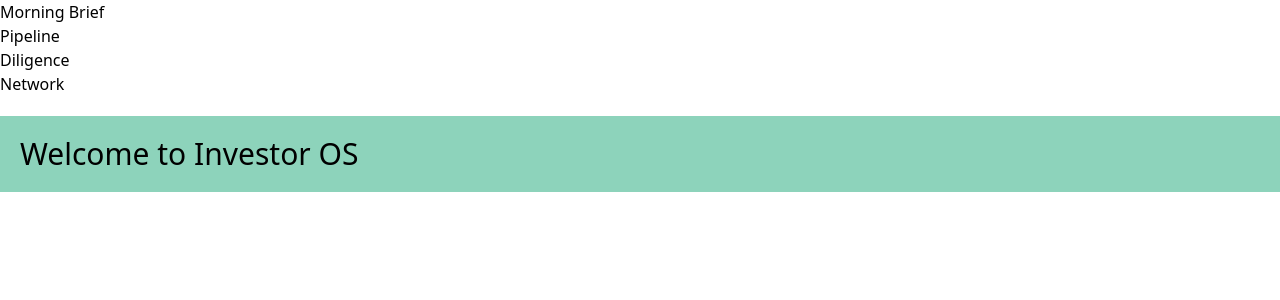
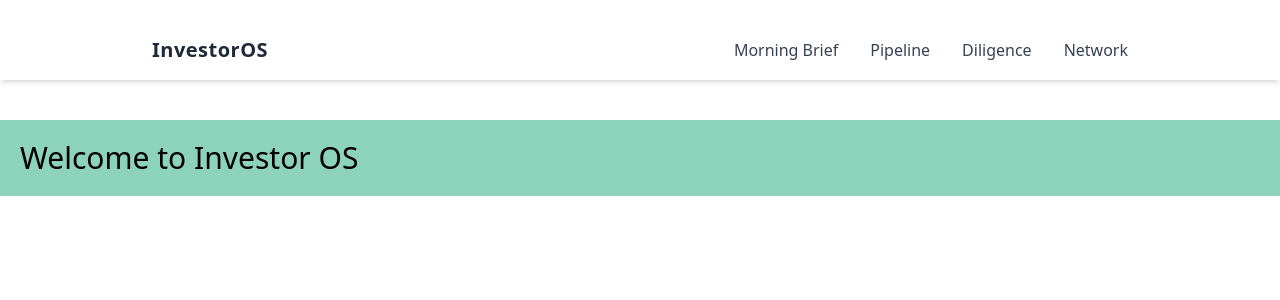
Before and after one commit to ShahzodProgramming/Lumora-Hackaton, a React (Vite) app: page / in a window 1280 px wide. Shown: the top 300 px of the page. Built offline with nearby package versions, Linux system fonts and the light colour scheme.

Commit message:
navbar $ bir nima

```diff
--- a/index.html
+++ b/index.html
@@ -1,13 +1,19 @@
 <!doctype html>
 <html lang="en">
+
 <head>
   <meta charset="UTF-8" />
   <link rel="icon" type="image/svg+xml" href="/vite.svg" />
   <meta name="viewport" content="width=device-width, initial-scale=1.0" />
   <title>test</title>
+  <link rel="stylesheet" href="https://cdnjs.cloudflare.com/ajax/libs/remixicon/4.6.0/remixicon.css"
+    integrity="sha512-kJlvECunwXftkPwyvHbclArO8wszgBGisiLeuDFwNM8ws+wKIw0sv1os3ClWZOcrEB2eRXULYUsm8OVRGJKwGA=="
+    crossorigin="anonymous" referrerpolicy="no-referrer" />
 </head>
+
 <body>
   <div id="root"></div>
   <script type="module" src="/src/main.jsx"></script>
 </body>
+
 </html>
--- a/src/Approutes.jsx
+++ b/src/Approutes.jsx
@@ -4,6 +4,7 @@
 import SignUpPage from "./pages/SignUpPage";
 import Home from "./pages/Home";
 import Navbar from "./components/Navbar";
+import NotFound from "./pages/NotFound";
 
 const Approutes = () => {
   return (
@@ -13,7 +14,7 @@
         <Route path="/" element={<Home />} />
         <Route path="/login" element={<LoginPage />} />
         <Route path="/sign" element={<SignUpPage />} />
-        <Route path="*" element={<SignUpPage />} />
+        <Route path="*" element={<NotFound />} />
       </Routes>
     </div>
   );
--- a/src/components/Navbar.jsx
+++ b/src/components/Navbar.jsx
@@ -1,16 +1,102 @@
-import React from 'react'
+import React, { useState } from "react";
 
 const Navbar = () => {
+  const [isOpen, setIsOpen] = useState(false);
+
   return (
-    <div className=''>
-        <ul className='style-none'>
-            <li>Morning Brief</li>
-            <li>Pipeline</li>
-            <li>Diligence</li>
-            <li>Network</li>
+    <nav className="w-full bg-white shadow-md my-5">
+      <div className="max-w-5xl mx-auto px-6 py-4 flex justify-between items-center">
+        {/* Logo / Brand */}
+        <h1 className="text-xl font-bold tracking-wide text-gray-800">
+          InvestorOS
+        </h1>
+
+        {/* Desktop Navigation */}
+        <ul className="hidden md:flex space-x-8 font-medium text-gray-700">
+          <li>
+            <a
+              href="#"
+              className="transition-colors duration-300 hover:text-[#8DD3BB]"
+            >
+              Morning Brief
+            </a>
+          </li>
+          <li>
+            <a
+              href="#"
+              className="transition-colors duration-300 hover:text-[#8DD3BB]"
+            >
+              Pipeline
+            </a>
+          </li>
+          <li>
+            <a
+              href="#"
+              className="transition-colors duration-300 hover:text-[#8DD3BB]"
+            >
+              Diligence
+            </a>
+          </li>
+          <li>
+            <a
+              href="#"
+              className="transition-colors duration-300 hover:text-[#8DD3BB]"
+            >
+              Network
+            </a>
+          </li>
         </ul>
-    </div>
-  )
-}
 
-export default Navbar
+        {/* Burger Menu Icon */}
+        <button
+          className="md:hidden text-2xl text-gray-800"
+          onClick={() => setIsOpen(!isOpen)}
+        >
+          <i className="ri-menu-line"></i>
+        </button>
+      </div>
+
+      {/* Mobile Menu */}
+      {isOpen && (
+        <div className="md:hidden bg-gray-50 shadow-inner">
+          <ul className="flex flex-col items-center space-y-4 py-6 font-medium text-gray-700">
+            <li>
+              <a
+                href="#"
+                className="transition-colors duration-300 hover:text-[#8DD3BB]"
+              >
+                Morning Brief
+              </a>
+            </li>
+            <li>
+              <a
+                href="#"
+                className="transition-colors duration-300 hover:text-[#8DD3BB]"
+              >
+                Pipeline
+              </a>
+            </li>
+            <li>
+              <a
+                href="#"
+                className="transition-colors duration-300 hover:text-[#8DD3BB]"
+              >
+                Diligence
+              </a>
+            </li>
+            <li>
+              <a
+                href="#"
+                className="transition-colors duration-300 hover:text-[#8DD3BB]"
+              >
+                Network
+              </a>
+            </li>
+          </ul>
+        </div>
+      )}
+    </nav>
+  );
+};
+
+export default Navbar;
--- a/src/pages/NotFound.jsx
+++ b/src/pages/NotFound.jsx
@@ -1,11 +1,25 @@
-import React from 'react'
+import React from "react";
+import { Link } from "react-router-dom";
 
 const NotFound = () => {
   return (
-    <div className='bg-red-'>
-        Sorry we couldn't found the page you were looking for
+    <div className="flex flex-col items-center justify-center mt-20 text-center px-4">
+      {/* Message Box */}
+      <div className="bg-red-500 text-white px-6 py-4 rounded-lg shadow-md mb-6 max-w-md">
+        <h1 className="text-3xl font-bold mb-2">404 - Page Not Found</h1>
+        <p className="text-lg">
+          Sorry, we couldn’t find the page you were looking for.
+        </p>
+      </div>
+
+      {/* Back Button */}
+      <Link to="/">
+        <button className="bg-[#8DD3BB] text-gray-900 font-semibold px-6 py-3 rounded-lg shadow-md transition duration-300 hover:bg-[#76cbb0]">
+          Go back to Home
+        </button>
+      </Link>
     </div>
-  )
-}
+  );
+};
 
-export default NotFound
+export default NotFound;
```
Lines whose indentation alone changed are shown as unchanged.
